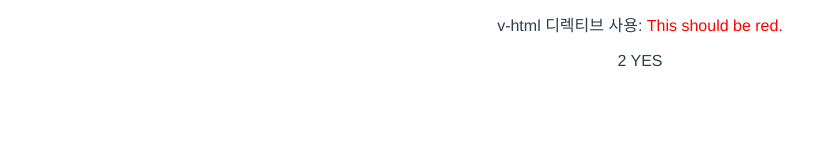
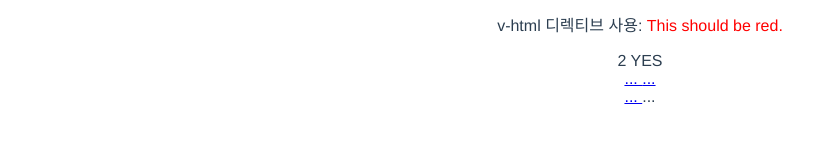
Before and after one commit to dc-choi/Vue.js_study, a Vue app: page / in a window 1280 px wide. Shown: the part 321-464 px from the top of the page, without its empty margins (0-814 px from the left). Built offline with nearby package versions, Linux system fonts and the light colour scheme.

Commit message:
Vue 3 튜토리얼: 템플릿 문법

```diff
--- a/src/components/HelloWorld.vue
+++ b/src/components/HelloWorld.vue
@@ -11,13 +11,13 @@
       {{ count }}
     </div>
     <div>
-      <span v-bind:title="messege">올려두면 정보를 띄웁니다.</span>
-      <div v-bind:id="dynamicId">qwer</div>
-      <button v-bind:disabled="isButtonDisabled">Button</button>
+      <span :title="messege">올려두면 정보를 띄웁니다.</span>
+      <div :id="dynamicId">qwer</div>
+      <button :disabled="isButtonDisabled">Button</button>
     </div>
     <div>
       {{ name }}
-      <button v-on:click="setReverseName()">reverse name</button>
+      <button @click="setReverseName()">reverse name</button>
     </div>
     <div>
       {{ data }}
@@ -47,6 +47,40 @@
       {{ number + 1 }}
       {{ ok ? "YES" : "NO" }}
     </div>
+    <div>
+      <!--
+        디렉티브
+        v-로 시작하는 특수한 속성입니다. 디렉티브 속성 값은 단일 JavaScript 표현식이 됩니다.
+        (나중에 설명할 v-for와 v-on은 예외입니다.)
+        디렉티브의 역할은 표현식의 값이 변경될 때 발생하는 부수 효과(side effects)들을 반응적으로 DOM에 적용하는 것입니다.
+
+        v-if 디렉티브는 표현식 값의 참, 거짓 여부를 바탕으로 엘리먼트를 삽입하거나 제거합니다.
+      -->
+      <a :href="url"> ... </a>
+      <!--
+        일부 디렉티브는 디렉티브명 뒤에 콜론(:)으로 표기되는 전달인자를 가질 수 있습니다. 예를 들어, v-bind 디렉티브는 반응적으로 HTML 속성을 갱신하는 데 사용합니다.
+        여기서 href는 전달인자로, v-bind 디렉티브가 표현식 url의 값을 엘리먼트의 href 속성에 바인딩하도록 지시합니다.
+
+        또 다른 예로는 DOM 이벤트를 수신하는 v-on 디렉티브가 있습니다.
+
+        JavaScript 표현식을 대괄호로 묶어 디렉티브 전달인자로 사용할 수도 있습니다.
+      -->
+      <a :[attributeName]="url"> ... </a>
+    </div>
+    <div>
+      <!--
+        약어
+        v- 접두어는 템플릿에서 Vue 특정 속성을 식별하기 위한 시각적 신호 역할을 합니다.
+        이 기능은 Vue.js를 사용하여 기존 마크업에 동적인 동작을 적용할 때 유용하지만,
+        일부 자주 사용되는 디렉티브에 대해 장황하다고 느껴질 수 있습니다.
+
+        v-bind와 v-on은 특별한 약어를 제공합니다.
+      -->
+      <!-- 약어 -->
+      <a :href="url"> ... </a>
+      <!-- 약어 -->
+      <a @click="doSomething"> ... </a>
+    </div>
   </div>
 </template>
 
@@ -73,6 +107,8 @@ export default {
       isButtonDisabled: true, // null, undefined
       number: 1,
       ok: true,
+      url: `#`,
+      attributeName: `href`,
     };
   },
   methods: {
```
